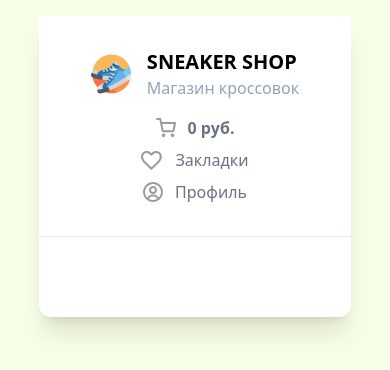
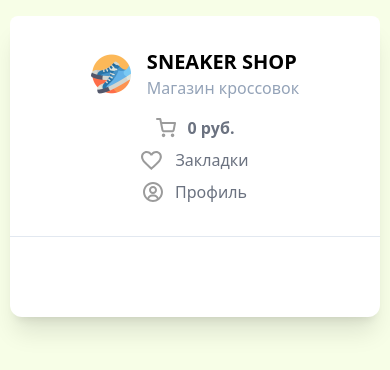
Before and after one commit to AAR89/sneaker-store, a Vue app: page / in a window 390 px wide. Shown: the top 370 px of the page. Built offline with nearby package versions, Linux system fonts and the light colour scheme.

Commit message:
fix responsive

```diff
--- a/src/App.vue
+++ b/src/App.vue
@@ -60,7 +60,7 @@ provide('cart', {
       @create-order="createOrder"
     />
     <div
-      class="bg-white flex flex-col w-4/5 m-auto rounded-xl shadow-xl mt-14 max-md:mt-4 mb-4 w-11/12 justify-center"
+      class="bg-white flex flex-col w-4/5 m-auto rounded-xl shadow-xl mt-14 max-md:mt-4 mb-4 w-[95%] justify-center"
     >
       <HeaderComponent :total-price="totalPrice" @open-drawer="openDrawer" />
       <div class="p-10">
--- a/src/components/HeaderComponent.vue
+++ b/src/components/HeaderComponent.vue
@@ -8,7 +8,7 @@ const emit = defineEmits('openDrawer');
 
 <template>
   <header
-    class="bg-white flex justify-between items-center border-b border-slate-200 px-10 py-8 sticky inset-0 z-[1] bg-opacity-1 max-md:flex-col gap-4"
+    class="bg-white flex justify-between items-center rounded-t-lg border-b border-slate-200 px-10 py-8 sticky inset-0 z-[1] bg-opacity-1 max-md:flex-col gap-4"
   >
     <RouterLink to="/sneaker-store/">
       <div class="flex items-center gap-4">
```
